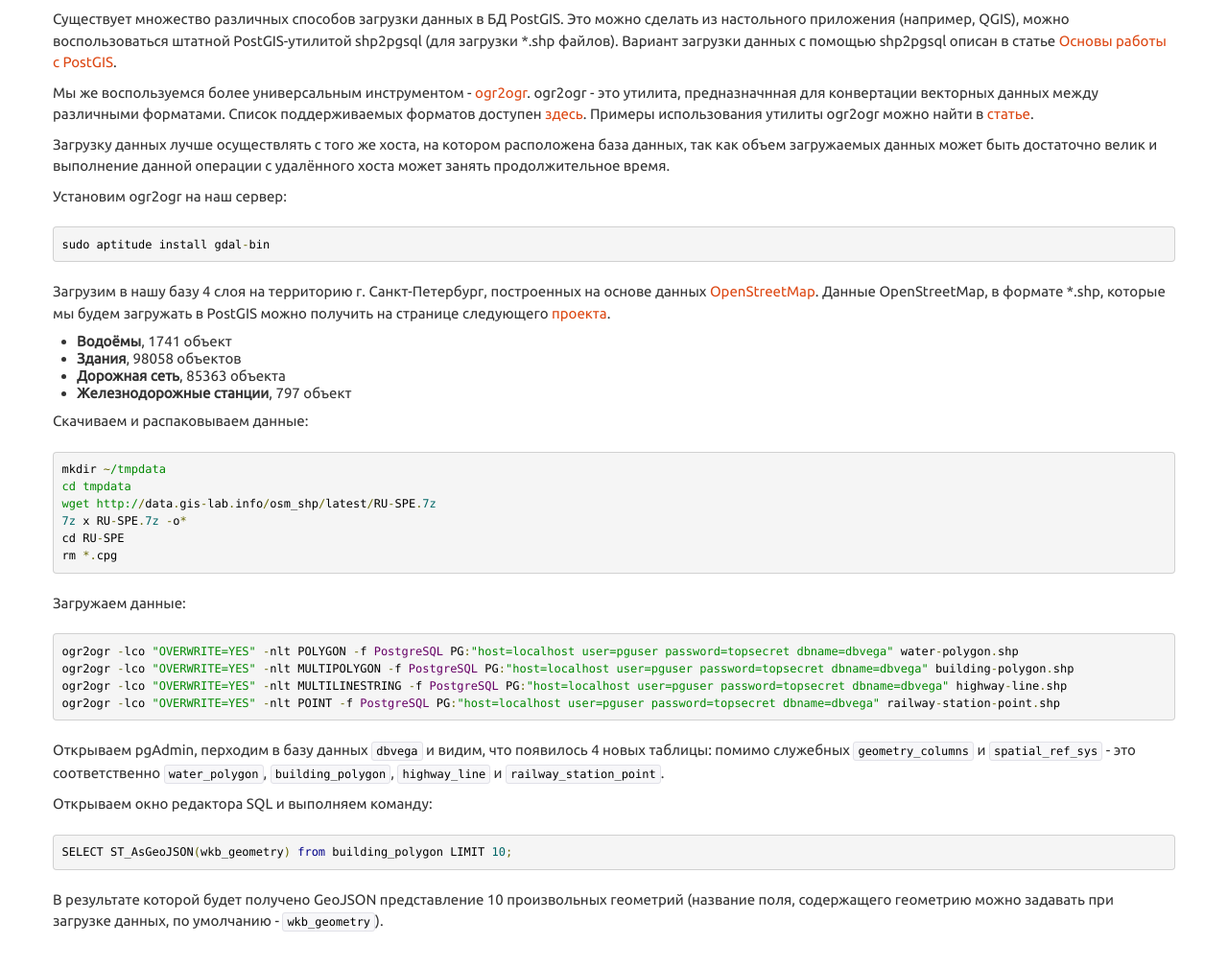
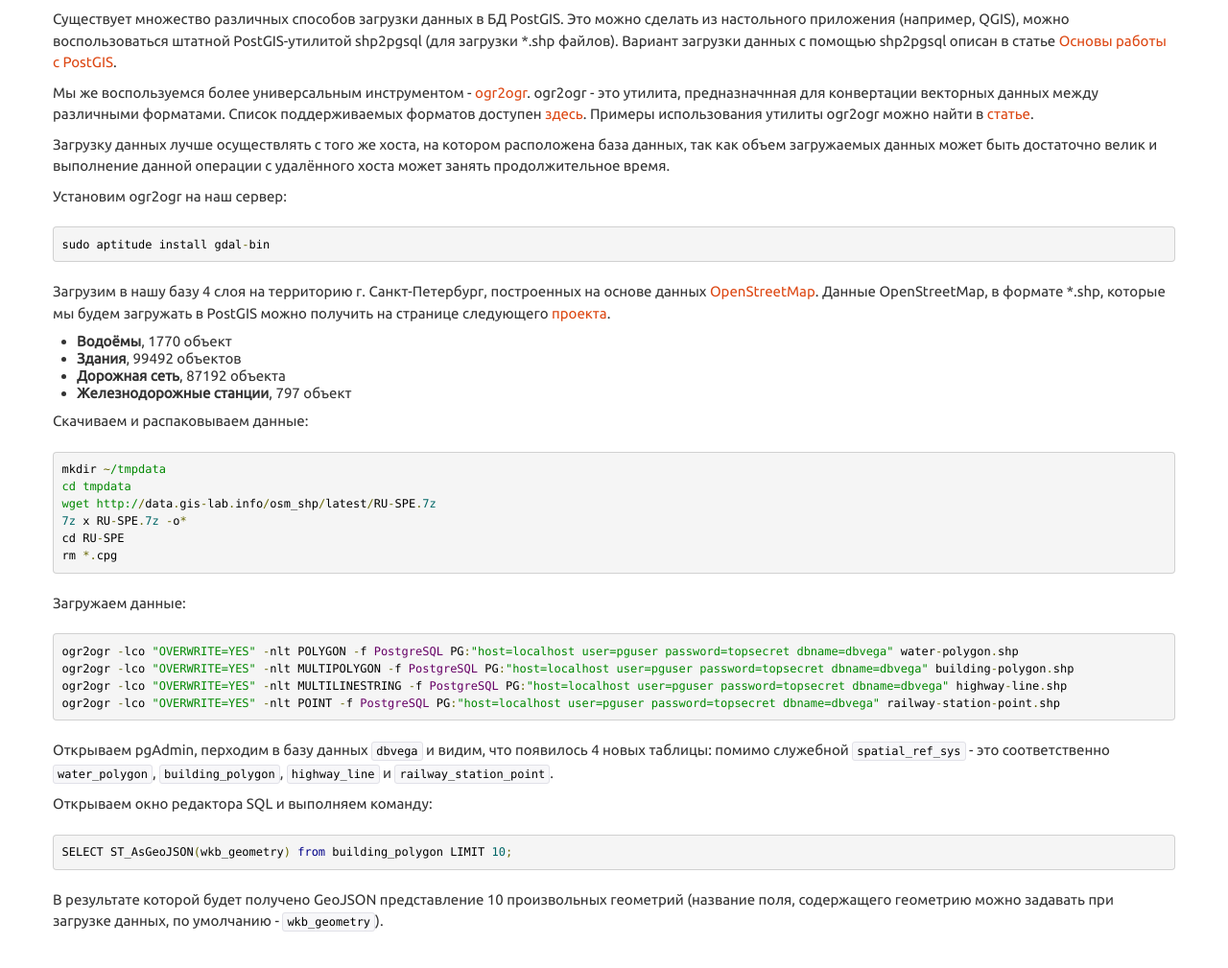
Before and after one commit to nextgis/webgis_course, a plain HTML site: page 1/postgis_data.html in a window 1280 px wide. Shown: the part 51-1060 px from the top of the page at 96% size. Drawn offline with Linux system fonts and the light colour scheme.

Commit message:
Update postgis_data.html section

```diff
--- a/1/postgis_data.html
+++ b/1/postgis_data.html
@@ -30,9 +30,9 @@ ogr2ogr - это утилита, предназначнная для конве
 в формате *.shp, которые мы будем загружать в PostGIS
 можно получить на странице следующего [проекта](http://gis-lab.info/projects/osm_shp.html).
 
-* **Водоёмы**, 1741 объект
-* **Здания**, 98058 объектов
-* **Дорожная сеть**, 85363 объекта
+* **Водоёмы**, 1770 объект
+* **Здания**, 99492 объектов
+* **Дорожная сеть**, 87192 объекта
 * **Железнодорожные станции**, 797 объект
 
 
@@ -53,8 +53,7 @@ ogr2ogr - это утилита, предназначнная для конве
     ogr2ogr -lco "OVERWRITE=YES" -nlt POINT -f PostgreSQL PG:"host=localhost user=pguser password=topsecret dbname=dbvega" railway-station-point.shp
 
 Открываем pgAdmin, перходим в базу данных `dbvega` и видим, что появилось
-4 новых таблицы: помимо служебных
-`geometry_columns` и `spatial_ref_sys` - это соответственно
+4 новых таблицы: помимо служебной `spatial_ref_sys` - это соответственно
 `water_polygon`, `building_polygon`, `highway_line` и `railway_station_point`.
 
 Открываем окно редактора SQL и выполняем команду:
```
